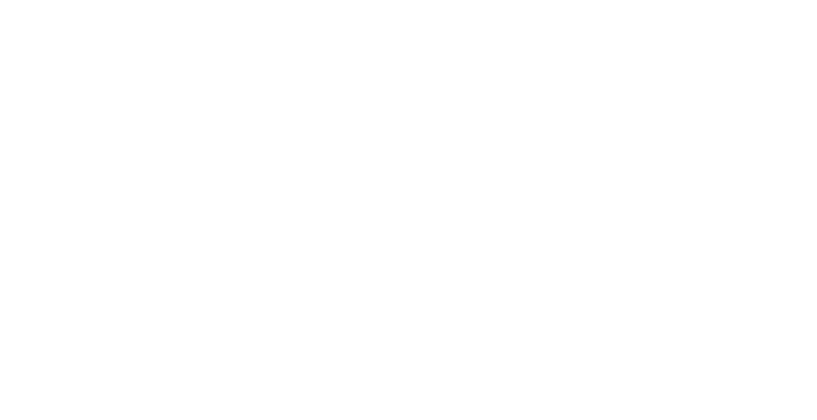
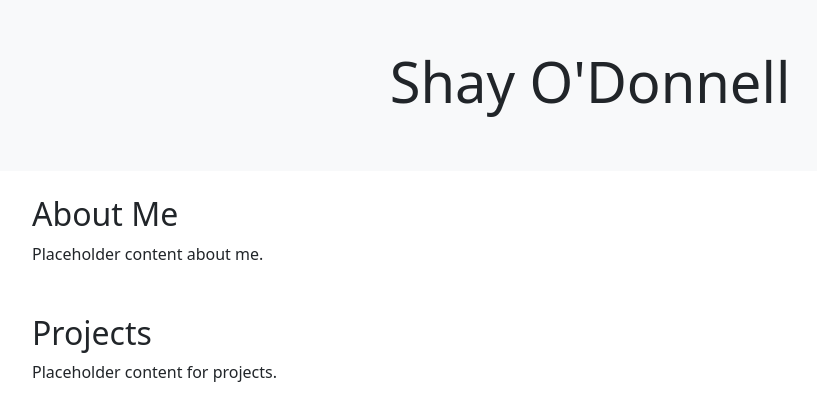
Before and after one commit to shayodonnell/shayodonnell.com, a plain HTML site: page index.html in a window 1280 px wide. Shown: the whole page, without its empty margins (50-867 px from the left). Drawn offline with nearby package versions, Linux system fonts and the light colour scheme.

Commit message:
Add header and content sections

```diff
--- a/index.html
+++ b/index.html
@@ -8,7 +8,21 @@
     <title>title</title>
 </head>
 <body>
-
-    <script src="script.js"></script>
+  <header class="bg-light py-5 mb-4">
+    <div class="container">
+      <h1 class="display-4 text-center">Shay O'Donnell</h1>
+    </div>
+  </header>
+  <main class="container">
+    <section id="about" class="mb-5">
+      <h2>About Me</h2>
+      <p>Placeholder content about me.</p>
+    </section>
+    <section id="projects" class="mb-5">
+      <h2>Projects</h2>
+      <p>Placeholder content for projects.</p>
+    </section>
+  </main>
+  <script src="script.js"></script>
 </body>
 </html>
```
